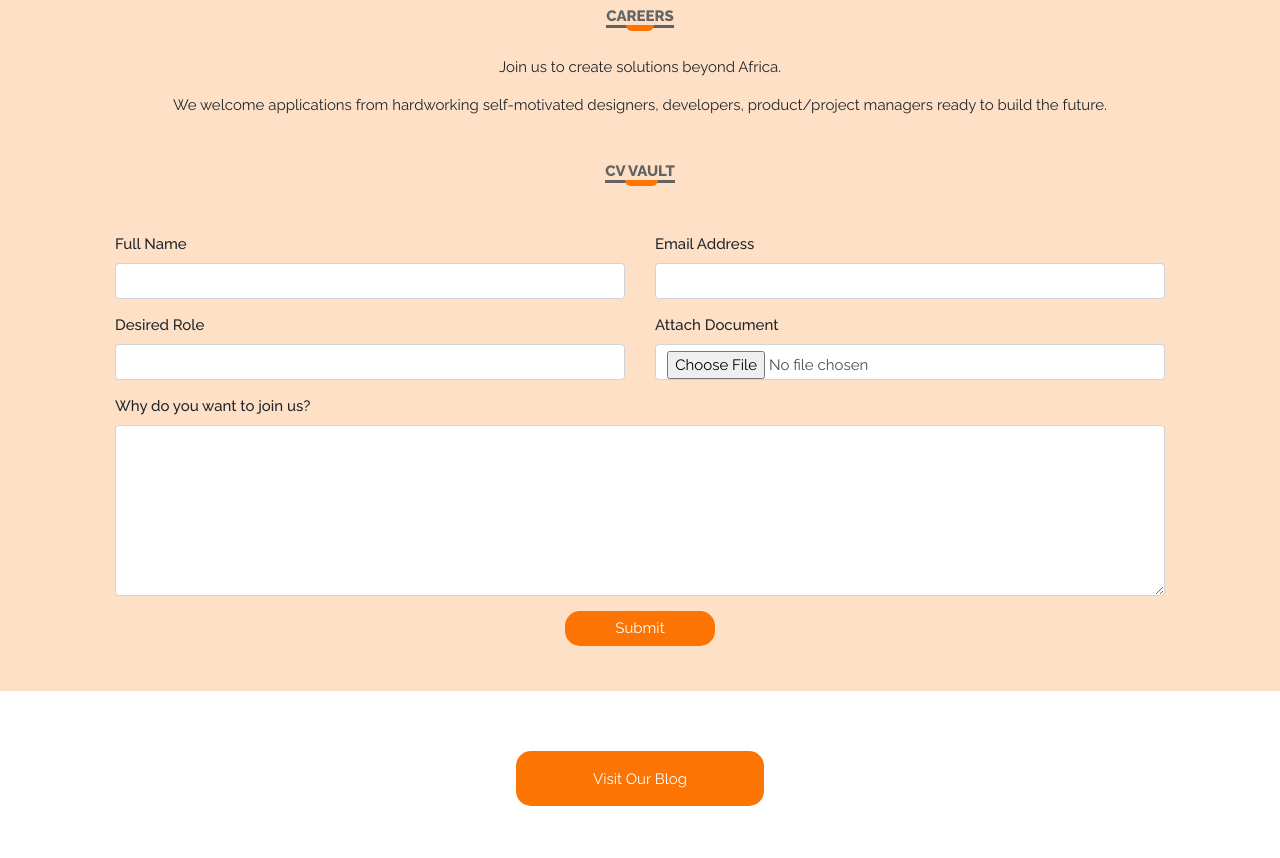
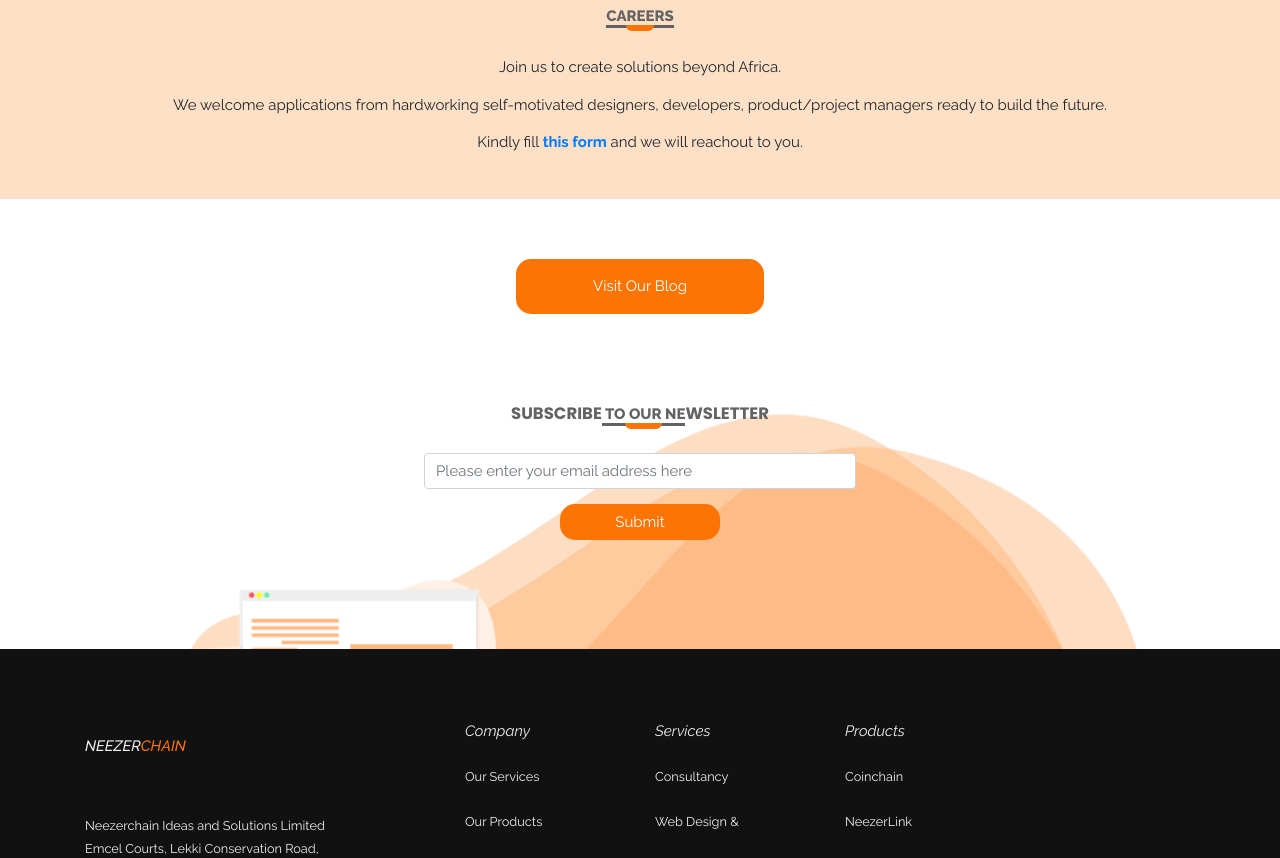
Before and after one commit to seunbambo/neezer-frontend, a React (Create React App) app: page / in a window 1280 px wide. Shown: the part 3820-4678 px from the top of the page. Built offline with nearby package versions, Linux system fonts and the light colour scheme.

Commit message:
Updated Careers

```diff
--- a/src/components/Career/index.jsx
+++ b/src/components/Career/index.jsx
@@ -33,8 +33,9 @@ const Career = () => {
               We welcome applications from hardworking self-motivated designers,
               developers, product/project managers ready to build the future.
             </p>
+            <p>Kindly fill <strong><a href='https://docs.google.com/forms/d/e/1FAIpQLSf_7-CKM7AwdXVOzB8MuQW2EwU6QNbeJzKodQnFXnV4uILcaQ/viewform?vc=0&c=0&w=1&flr=0' target='_blank'>this form</a></strong> and we will reachout to you.</p>
           </div>
-          <div className='col-lg-12 col-md-12 text-center'>
+          {/* <div className='col-lg-12 col-md-12 text-center'>
             <h4 className='text-center'>
               <span
                 style={{
@@ -55,8 +56,8 @@ const Career = () => {
                 LT
               </span>
             </h4>
-          </div>
-          <div className=''>
+          </div> */}
+          {/* <div className=''>
             <form action='#'>
               <div className='mx-auto row mt-4'>
                 <div className='col-lg-6 col-md-6'>
@@ -129,7 +130,7 @@ const Career = () => {
                 </div>
               </div>
             </form>
-          </div>
+          </div> */}
         </div>
       </div>
     </section>
```
